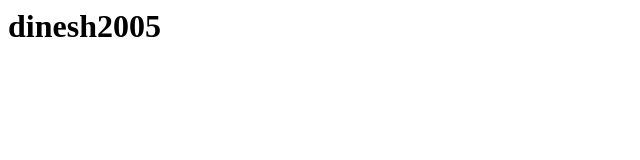
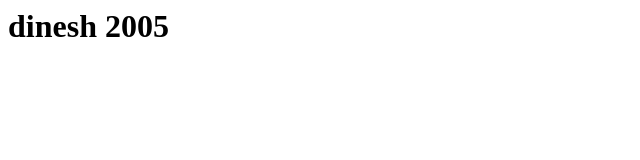
Before and after one commit to Dineshkumar-Nm/Dineshkumar08, a plain HTML site: page index.html in a window 1280 px wide. Shown: the full height of the page, 0-640 px from the left. Drawn offline with Linux system fonts and the light colour scheme.

Commit message:
Update index.html

```diff
--- a/index.html
+++ b/index.html
@@ -1 +1 @@
-<h1>dinesh2005</h1>
+<h1>dinesh 2005</h1>
```
